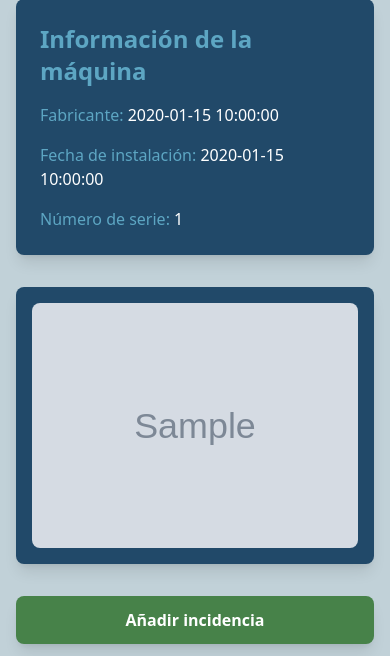
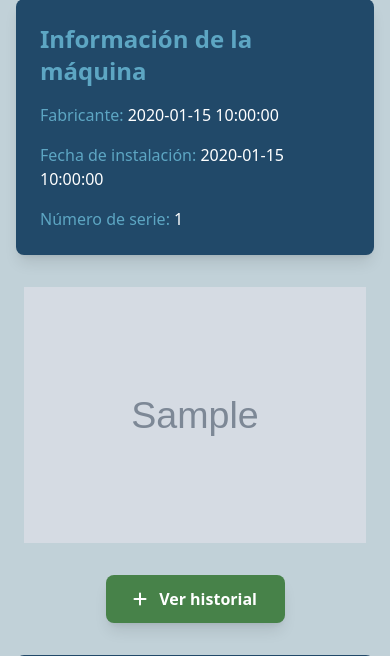
Before and after one commit to arnaugt25/Tot-Maquina, a PHP site: template App/Views/maquina.php in a window 390 px wide. Shown: the part 197-853 px from the top of the page. Run offline with PHP 8.4, Linux system fonts and the light colour scheme; the template is opened without the code that fills it: most values are stand-ins (such as "Sample title", 1, 10 or a date in 2020); grey boxes marked "Sample" are stand-in pictures; style sheets or scripts are compiled from the project's sources; some libraries are stand-ins or nearby versions.

Commit message:
pagina maquina historial

```diff
--- a/App/Views/maquina.php
+++ b/App/Views/maquina.php
@@ -115,7 +115,7 @@
   </header>
   <header class="bg-[#214969] shadow">
     <div class="mx-auto max-w-7xl px-4 py-6 sm:px-6 lg:px-8">
-      <h1 class="text-3xl font-bold tracking-tight text-white"><?= htmlspecialchars($machine['model']) ?></h1>
+      <h1 class="text-3xl font-bold tracking-tight text-white"><?= ($machine['model']) ?></h1>
     </div>
   </header>
 
@@ -125,28 +125,24 @@
       <div class="bg-[#214969] p-6 rounded-lg shadow-lg text-white">
         <h2 class="text-2xl font-semibold mb-4 text-[#5DA6C3]">Información de la máquina</h2>
         <div class="space-y-4">
-          <p><span class="font-medium text-[#5DA6C3]">Fabricante: </span><?= htmlspecialchars($machine['created_by']) ?></p>
-          <p><span class="font-medium text-[#5DA6C3]">Fecha de instalación: </span><?= htmlspecialchars($machine['installation_date']) ?></p>
-          <p><span class="font-medium text-[#5DA6C3]">Número de serie: </span><?= htmlspecialchars($machine['serial_number']) ?></p>
+          <p><span class="font-medium text-[#5DA6C3]">Fabricante: </span><?= ($machine['created_by']) ?></p>
+          <p><span class="font-medium text-[#5DA6C3]">Fecha de instalación: </span><?= ($machine['installation_date']) ?></p>
+          <p><span class="font-medium text-[#5DA6C3]">Número de serie: </span><?= ($machine['serial_number']) ?></p>
         </div>
       </div>
 
       <!-- Imagen de la máquina -->
-      <div class="bg-[#214969] p-4 rounded-lg shadow-lg">
-        <img src="<?= htmlspecialchars($machine['image']) ?>" alt="Imagen de la máquina"
-          class="w-full h-auto rounded-lg object-cover transition-transform hover:scale-105">
-      </div>
+        <div class="h-64 overflow-hidden">
+          <img src="<?= ($machine['image']) ?>" alt="Imagen de la máquina"
+            class="w-full h-full object-contain rounded-lg">
+        </div>
     </div>
 <!-- Botones -->
-<div class="grid grid-cols-1 md:grid-cols-2 gap-8 mt-8">
-  <button class="bg-[#478249] hover:bg-[#5DA6C3] text-white font-bold py-3 px-6 rounded-lg transition-colors duration-300 shadow-lg hover:shadow-xl w-full">
-    <a href="/formInci" class="block w-full">
-      Añadir incidencia
-    </a>
-  </button>
-  <button class="bg-[#214969] hover:bg-[#5DA6C3] text-white font-bold py-3 px-6 rounded-lg transition-colors duration-300 shadow-lg hover:shadow-xl w-full">
-    Añadir técnico
-  </button>
+<div class="flex justify-center mt-8">
+  <a href="/history/<?= ($machine['machine_id']) ?>" class="bg-[#478249] hover:bg-[#5DA6C3] text-white font-bold py-3 px-6 rounded-lg transition-colors duration-300 shadow-lg hover:shadow-xl text-center w-1/2">
+    <i class="fas fa-plus mr-2"></i>
+    Ver historial
+  </a>
 </div>
     <!-- Mapa de ubicación y botones -->
     <div class="mt-8 bg-[#214969] p-6 rounded-lg shadow-lg">
--- a/public/index.php
+++ b/public/index.php
@@ -57,8 +57,8 @@ $app->get("/editprofile", [\App\Controllers\ctrlProfile::class, "showEditForm"])
 $app->post("/profile/update", [\App\Controllers\ctrlProfile::class, "processEditProfile"]);
 
 // Rutas de búsqueda y notificaciones
-$app->route("/forminci", [\App\Controllers\ctrlFormInci::class, "index"]);
-$app->route("/forminci", [\App\Controllers\ctrlFormInci::class, "ctrlFormInci"]);
+$app->route("/forminci/{id}", [\App\Controllers\ctrlFormInci::class, "index"]);
+$app->route("/forminci/{id}", [\App\Controllers\ctrlFormInci::class, "ctrlFormInci"]);
 $app->post("/incidencias/crear", [\App\Controllers\ctrlListinci::class, "create"]);
 $app->get("/admin/editinci/{id}", [\App\Controllers\ctrlListinci::class, "editMaintenance"]);
 $app->post("/maintenances/update/{id}", [\App\Controllers\ctrlListinci::class, "updateMaintenance"]);
```
